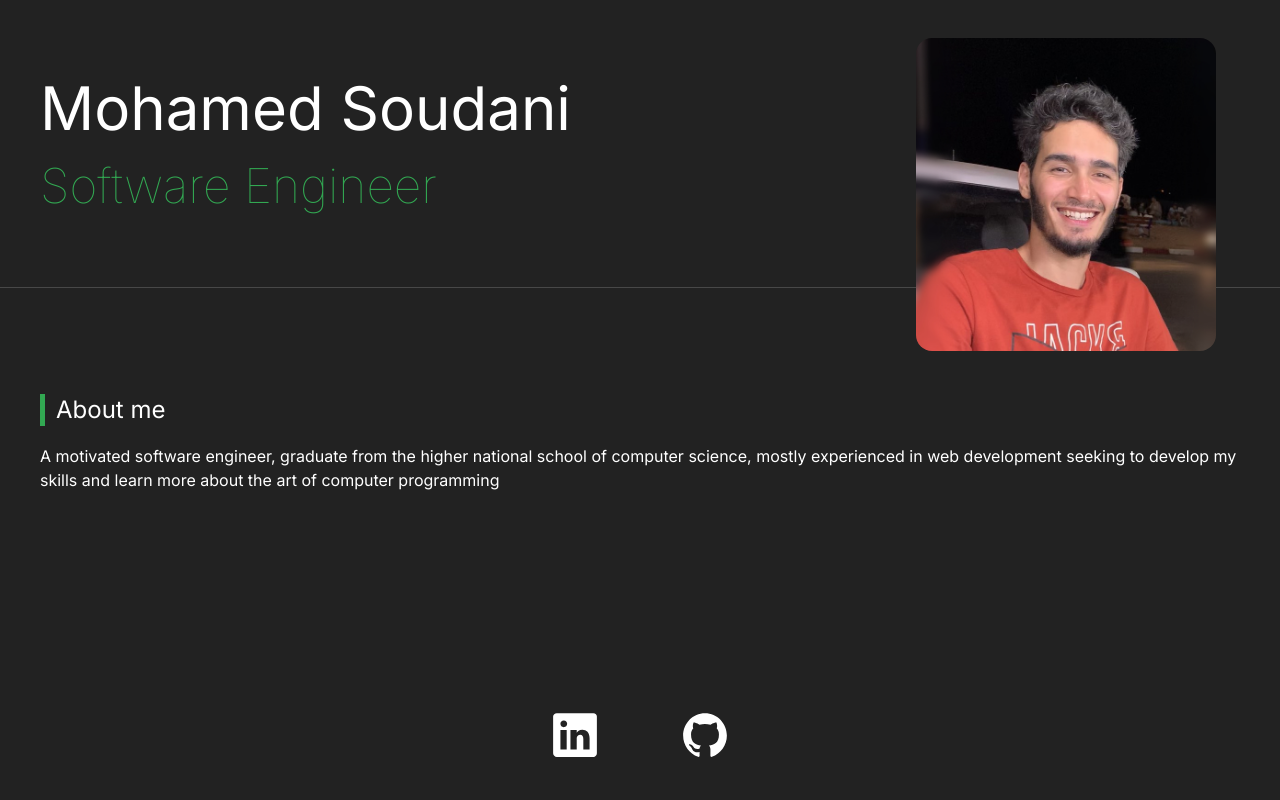
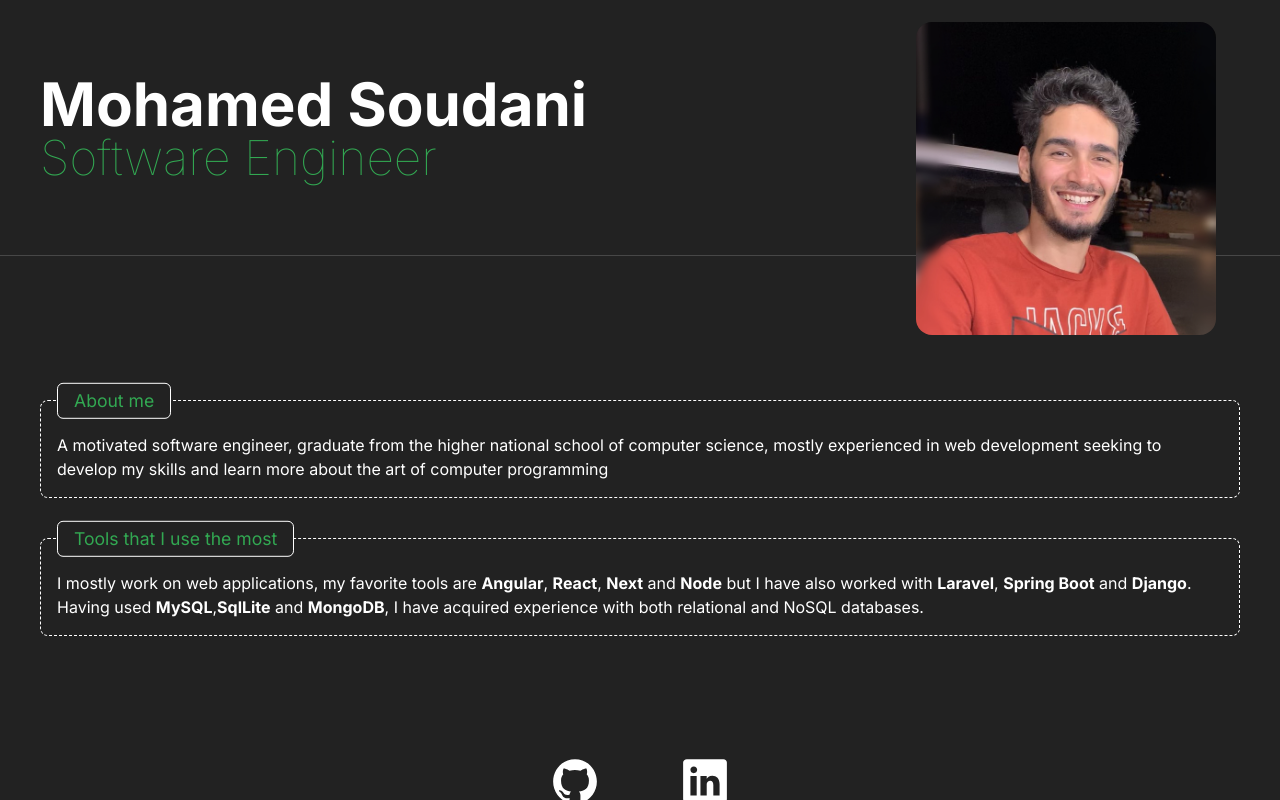
Before and after one commit to mohamedSdn/portfolio, a Next.js app: page /aboutme in a window 1280 px wide. Built offline with nearby package versions, Linux system fonts and the light colour scheme.

Commit message:
refactoring

```diff
--- a/src/app/aboutme/page.tsx
+++ b/src/app/aboutme/page.tsx
@@ -3,6 +3,7 @@ import { Metadata } from "next";
 import Image from "next/image";
 import Link from "next/link";
 import { IoLogoLinkedin, IoLogoGithub } from "react-icons/io5";
+import DashedBox from "../components/DashedBox";
 
 export const metadata: Metadata = {
     title: "Mohamed Soudani"
@@ -14,34 +15,50 @@ const AboutMe = () => {
     )!;
     return (
         <div className="h-screen flex flex-col overflow-y-auto overflow-x-hidden">
-            <div className="relative basis-72 grow-0 shrink-0 px-10 mb-16 flex flex-col justify-center gap-6 border-b-[1px] border-[#f5f5f52e]">
-                <div className="text-6xl">Mohamed Soudani</div>
+            <div className="relative basis-64 grow-0 shrink-0 px-10 mb-16 flex flex-col justify-center border-b-[1px] border-[#f5f5f52e]">
+                <div className="text-6xl font-bold">Mohamed Soudani</div>
                 <div className="text-5xl font-thin text-primary-color">
                     Software Engineer
                 </div>
                 <Image
                     alt="Mohamed Soudani"
                     src="/Mohamed.jpg"
-                    className="absolute -bottom-16 right-16 object-cover rounded-2xl"
+                    className="absolute -bottom-20 right-16 object-cover rounded-2xl"
                     width={300}
                     height={300}
                 />
             </div>
             <div className="p-10 grow">
-                <h1 className="decorated mb-4">About me</h1>
-                {description}
+                <DashedBox title="About me">
+                    <p>{description}</p>
+                </DashedBox>
+                <DashedBox title="Tools that I use the most">
+                    <p>
+                        I mostly work on web applications, my favorite tools
+                        are&nbsp;
+                        <b>Angular</b>, <b>React</b>, <b>Next</b> and{" "}
+                        <b>Node</b> but I have also worked with <b>Laravel</b>,{" "}
+                        <b>Spring Boot</b> and <b>Django</b>. Having used{" "}
+                        <b>MySQL</b>,<b>SqlLite</b> and <b>MongoDB</b>, I have
+                        acquired experience with both relational and NoSQL
+                        databases.
+                    </p>
+                </DashedBox>
             </div>
             <div className="py-10 grow-0 shrink-0 flex items-center justify-center gap-20">
+                <Link href={"https://github.com/mohamedSdn"} target="_blank">
+                    <IoLogoGithub size={50} className="hover:text-[#6e7681]" />
+                </Link>
                 <Link
                     href={
                         "https://www.linkedin.com/in/mohamed-soudani-7a9a8716b"
                     }
                     target="_blank"
                 >
-                    <IoLogoLinkedin size={50} />
-                </Link>
-                <Link href={"https://github.com/mohamedSdn"} target="_blank">
-                    <IoLogoGithub size={50} />
+                    <IoLogoLinkedin
+                        size={50}
+                        className="hover:text-[#0072b1]"
+                    />
                 </Link>
             </div>
         </div>
--- /dev/null
+++ b/src/app/components/DashedBox.tsx
@@ -0,0 +1,22 @@
+import { FC, ReactNode } from "react";
+
+interface Props {
+    title: string;
+    children: ReactNode;
+    className?: string;
+}
+
+const DashedBox: FC<Props> = ({ title, className = "", children }) => {
+    return (
+        <div
+            className={`${className} relative rounded-lg my-10 p-4 pt-8 border-white border-[1px] border-dashed`}
+        >
+            <h3 className="text-primary-color border-white rounded-md border-[1px] inline-block px-4 py-1 absolute top-0 translate-y-[-50%] bg-[#222]">
+                {title}
+            </h3>
+            {children}
+        </div>
+    );
+};
+
+export default DashedBox;
--- a/src/app/components/TerminalQuery.tsx
+++ b/src/app/components/TerminalQuery.tsx
@@ -1,9 +1,7 @@
 import { AppContext } from "@/contexts/app.context";
 import { executeCommand, tryPredictArgs } from "@/utils/commands.util";
 import { FC, KeyboardEvent, useContext, useRef, useState } from "react";
-import CommandInput, {
-    ICommandInputRef
-} from "../../shared/components/command-input/CommandInput";
+import CommandInput, { ICommandInputRef } from "./command-input/CommandInput";
 import { isCharAcceptable } from "@/utils/helpers.util";
 
 interface Props {
--- a/src/app/projects/[slug]/page.tsx
+++ b/src/app/projects/[slug]/page.tsx
@@ -1,3 +1,4 @@
+import DashedBox from "@/app/components/DashedBox";
 import fileContents from "@/file contents";
 import { Metadata, NextPage } from "next";
 import { notFound } from "next/navigation";
@@ -36,22 +37,16 @@ const Project: NextPage<PageProps> = ({ params }) => {
             <h1 className={`decorated uppercase my-5 font-extrabold`}>
                 {file.projectName}
             </h1>
-            <div className="relative rounded-lg my-10 p-4 pt-8 border-white border-[1px] border-dashed">
-                <h3 className="text-primary-color border-white rounded-md border-[1px] inline-block px-4 py-1 absolute top-0 translate-y-[-50%] bg-[#222]">
-                    Description
-                </h3>
+            <DashedBox title="Description">
                 <p>{file?.description}</p>
-            </div>
-            <div className="relative rounded-lg my-10 p-4 pt-8 border-white border-[1px] border-dashed">
-                <h3 className="text-primary-color border-white rounded-md border-[1px] inline-block px-4 py-1 absolute top-0 translate-y-[-50%] bg-[#222]">
-                    Tools Used
-                </h3>
+            </DashedBox>
+            <DashedBox title="Tools Used">
                 <ul>
                     {file.toolsUsed?.map((tool, index) => (
                         <li key={index}>{tool}</li>
                     ))}
                 </ul>
-            </div>
+            </DashedBox>
         </div>
     );
 };
--- a/tailwind.config.ts
+++ b/tailwind.config.ts
@@ -4,8 +4,7 @@ const config: Config = {
     content: [
         "./src/pages/**/*.{js,ts,jsx,tsx,mdx}",
         "./src/components/**/*.{js,ts,jsx,tsx,mdx}",
-        "./src/app/**/*.{js,ts,jsx,tsx,mdx}",
-        "./src/shared/components/**/*.{js,ts,jsx,tsx,mdx}"
+        "./src/app/**/*.{js,ts,jsx,tsx,mdx}"
     ],
     theme: {
         extend: {
```
Also changed, not shown: src/app/components/command-input/CommandInput.tsx (renamed from src/shared/components/command-input/CommandInput.tsx), src/app/components/command-input/command-input.module.css (renamed from src/shared/components/command-input/command-input.module.css).
